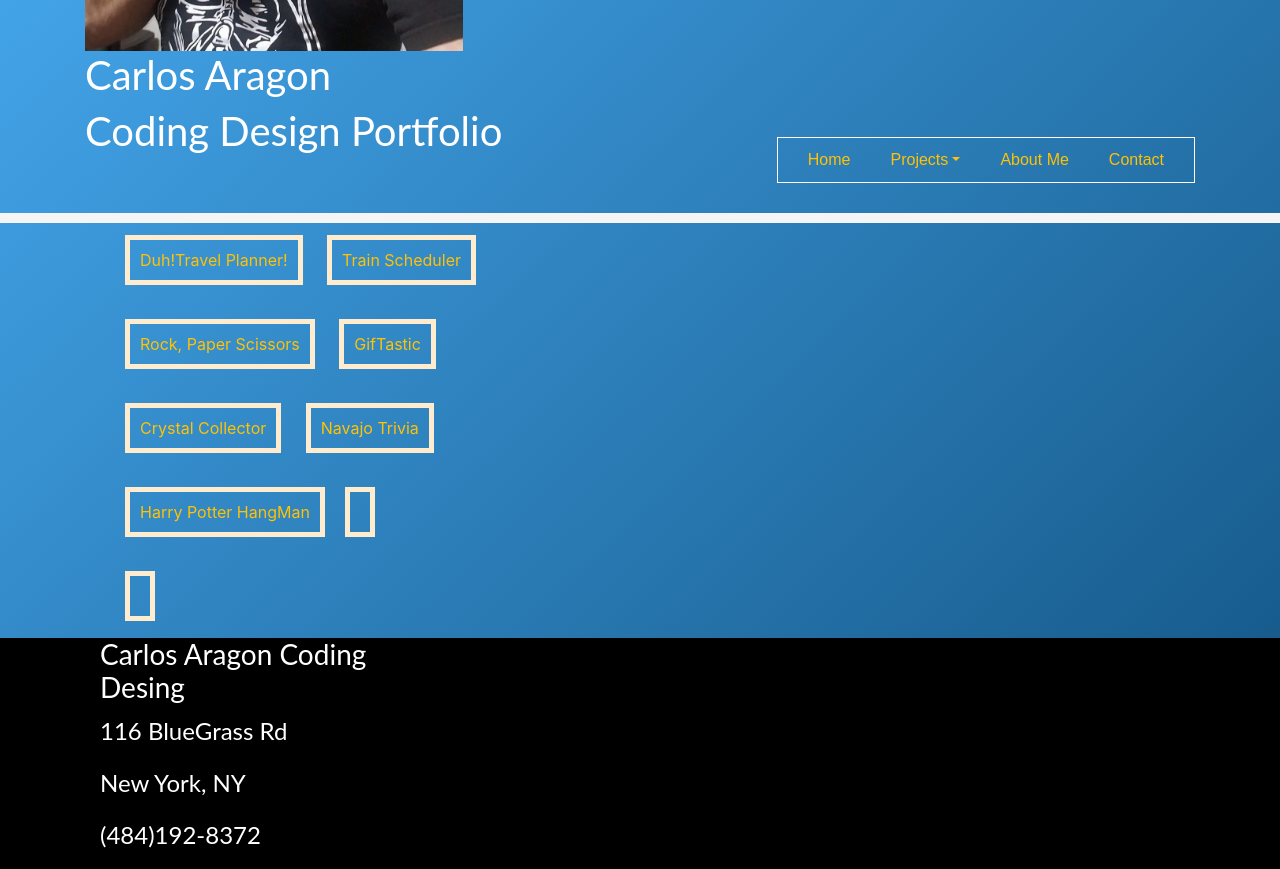
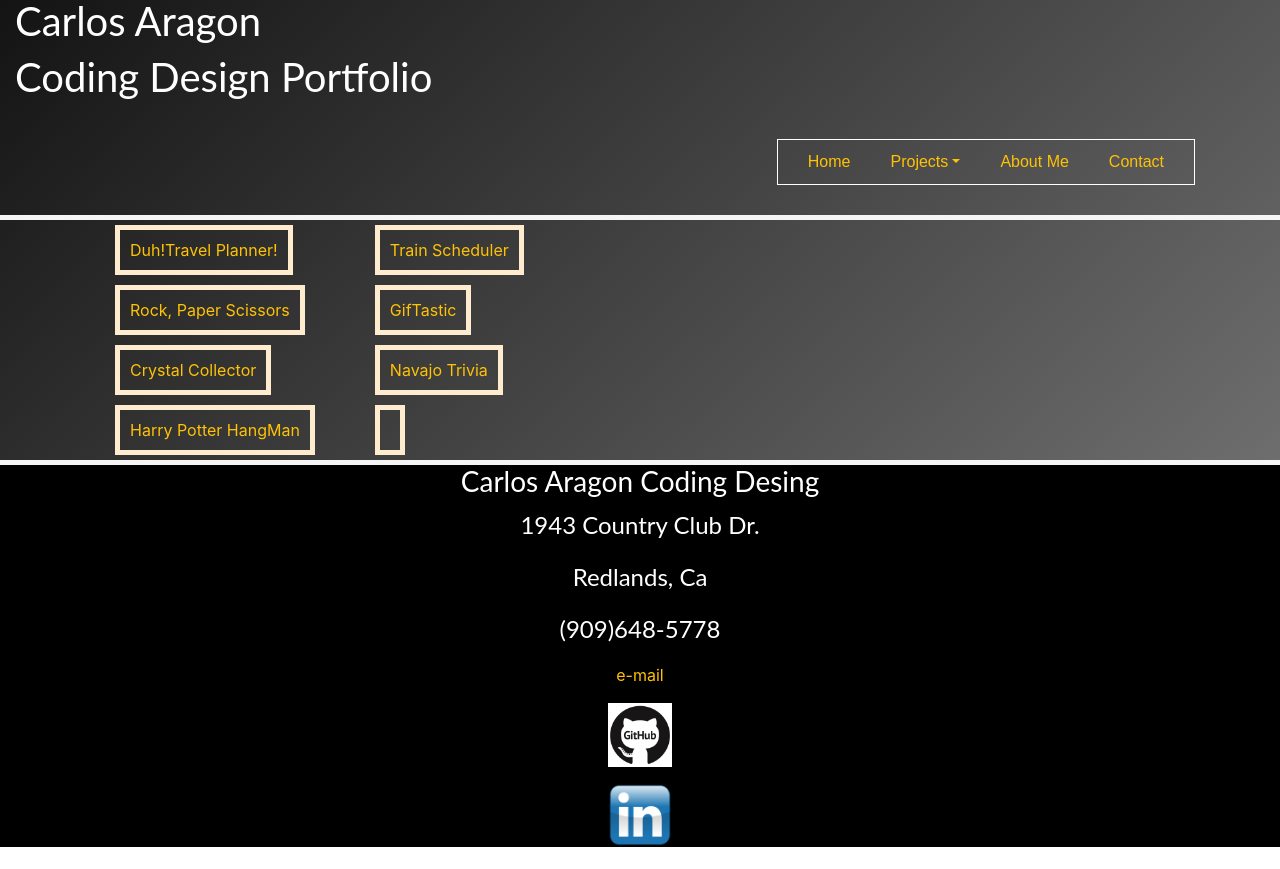
Before and after one commit to Truslide12/CasaCoding, a website: page pages/websites.html in a window 1280 px wide. Shown: the part 358-1227 px from the top of the page. After the commit the page ends 1205 px from the top, so only its background shows below. Drawn offline with nearby package versions, Linux system fonts and the light colour scheme.

Commit message:
updated look of the page, removed slider until I can get it working and added three projects to the index.html page. I also made all the headers and footers match (with the exception of the index.html page which suddenly decided to start acting weird... so I need to figure out that and add images of all of the projects to the associated projects

```diff
--- a/assets/css/style.css
+++ b/assets/css/style.css
@@ -1,11 +1,13 @@
 body {
     color: #fff;
     background-image: linear-gradient(to bottom right
-    ,#4bb1f9, #125382)
+    ,#000000, #838384)
 }
 
 .head {
     padding-top: 30px;
+    margin: 0 40px 0 0;
+    float:left;
 }
 
 a {
@@ -69,6 +71,7 @@ h6 {
     font-family: 'Lato', sans-serif;
     font-weight: 400;
     color: white;
+    text-align: center;
 }
 
 p {
@@ -124,13 +127,22 @@ img {
     width: 900px;
 }
 
-
 .weblink {
     margin: 10px;
     padding: 10px;
     width: 40%;
     border: solid blanchedalmond 5px;
 }
+
+tr {
+    align-content:center;
+    margin: 20px;
+}
+
+td {
+    padding: 20px;
+    align-content:center;
+ }
 
 .pmList {
     border: solid blanchedalmond 5px;
@@ -150,7 +162,16 @@ img {
     clear: both;
     background-color: #000000;
     align-content: center;
+    text-align: center;
 }
+
+.footer-img {
+    width: 5%;
+    display: inline-block;
+    margin-left: auto;
+    margin-right: auto;
+}
+
 .dropdown:hover>.dropdown-menu {
     display: block;
 }
@@ -162,6 +183,14 @@ display: block;
 ul li{
 list-style-type:none;
 display: inline;
+}
+
+.title {
+ margin: 20px 0 0 0;
+}
+
+.description {
+    margin: 10px 0 0 0;
 }
 
 .navbar-nav .nav-link{display:inline-block;}
@@ -179,6 +208,23 @@ display: inline;
 .aboutC {
     font-size: 18px;
 }
+
+#showcase-box {
+    /* width: 80%; */
+    align-content: center;
+}
+.showcase {
+    align-content: center;
+    text-align: center;
+    font-size: 24px;
+    padding: 24px;
+}
+
+.underConstruction {
+    align-content: center;
+    width: 60%;
+}
+
 @media screen and (max-width: 768px) {
     .wrapper {
         width: 100%;
--- a/pages/websites.html
+++ b/pages/websites.html
@@ -70,46 +70,65 @@
             <div class="container">
 
                 <!-- Web Development Projects -->
-                <div class="pair row">
-                    <a class="webLink col-md-6 col-sm-6" href="https://truslide12.github.io/Project1/">Duh!Travel
+                <table>
+                    <tr>
+                        <td>
+                            <a class="webLink col-md-6 col-sm-6"
+                                href="https://truslide12.github.io/Project1/">Duh!Travel
                                 Planner!</a>
-                    <a class="webLink col-md-6 col-sm-6" href="https://truslide12.github.io/TrainScheduler/">Train
+                        </td>
+                        <td>
+                            <a class="webLink col-md-6 col-sm-6"
+                                href="https://truslide12.github.io/TrainScheduler/">Train
                                 Scheduler</a>
-                </div>
-                <div class="pair row">
+                        </td>
+                    </tr>
+                    <tr>
+                        <td>
                             <a class="webLink col-md-6 col-sm-6" href="#">Rock, Paper Scissors</a>
-                    <a class="webLink col-md-6 col-sm-6" href="https://truslide12.github.io/GifTastic/">GifTastic</a>
-                </div>
-                <div class="pair row">
-                    <a class="webLink col-md-6 col-sm-6" href="https://truslide12.github.io/crystalcollector/">Crystal
+                        </td>
+                        <td>
+                            <a class="webLink col-md-6 col-sm-6"
+                                href="https://truslide12.github.io/GifTastic/">GifTastic</a>
+                        </td>
+                    </tr>
+                    <tr>
+                        <td>
+                            <a class="webLink col-md-6 col-sm-6"
+                                href="https://truslide12.github.io/crystalcollector/">Crystal
                                 Collector</a>
+                        </td>
+                        <td>
                             <a class="webLink col-md-6 col-sm-6" href="https://truslide12.github.io/TriviaGame/">Navajo
                                 Trivia</a>
-                </div>
-                <div class="pair row">
-                    <a class="webLink col-md-6 col-sm-6" href="https://truslide12.github.io/wordguess/">Harry Potter
+                        </td>
+                    </tr>
+                    <tr>
+                        <td>
+                            <a class="webLink col-md-6 col-sm-6" href="https://truslide12.github.io/wordguess/">Harry
+                                Potter
                                 HangMan</a>
+                        </td>
+                        <td>
                             <a class="webLink col-md-6 col-sm-6" href="#"></a>
-                </div>
-                <div class="pair row col-md-6 col-sm-6">
-                    <a class="webLink" href="#"></a>
-                </div>
+                        </td>
+                    </tr>
+                </table>
             </div>
         </div>
 
         <!-- Footer -->
         <div class="footer">
-            <div class="container">
-                <div class="col-md-4">
             <h3>Carlos Aragon Coding Desing</h3>
-                    <p>116 BlueGrass Rd</p>
-                    <p>New York, NY</p>
-                    <p>(484)192-8372</p>
-                    <a href="https://s3.amazonaws.com/codecademy-content/projects/headlines/email.svg"></a>
-                    <a href="https://s3.amazonaws.com/codecademy-content/projects/headlines/fb.svg"></a>
-                    <a href="https://s3.amazonaws.com/codecademy-content/projects/headlines/twitter.svg"></a>
-                </div>
-            </div>
+            <p>1943 Country Club Dr.</p>
+            <p>Redlands, Ca</p>
+            <p>(909)648-5778</p>
+            <a href="mailto:carlos.s.aragon12@gmail.com">e-mail</a>
+            <p></p>
+            <a href="https://github.com/Truslide12"><img class="footer-img" src="../assets/img/githubLogo.gif"></a>
+            <p></p>
+            <a href="https://www.linkedin.com/in/carlos-aragon-a2839512"><img class="footer-img"
+                    src="../assets/img/linkedIn.png"></a>
         </div>
 
         <script type="text/javascript" src="../assets/javascript/jcarousel.basic.js"></script>
```
Also changed, not shown: index.html (+40 -25 lines), pages/aboutMe.html (+15 -15 lines), pages/contact.html (+16 -13 lines), pages/embedded.html (+15 -22 lines), pages/nodejs.html (+18 -22 lines), pages/phpPrograms.html (+13 -20 lines), pages/projectManagement.html (+16 -17 lines), README.md, assets/img/Eat-a-Burger.png (added), 4 other files. Lines whose indentation alone changed are shown as unchanged.
